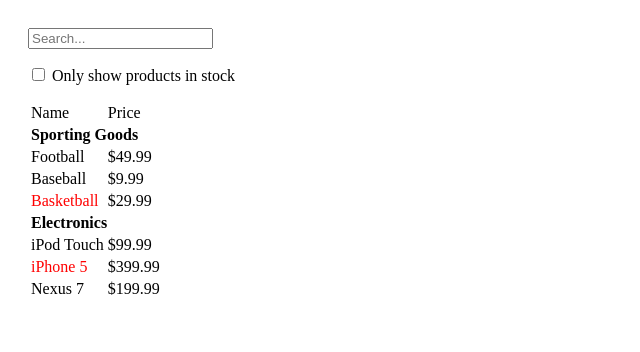
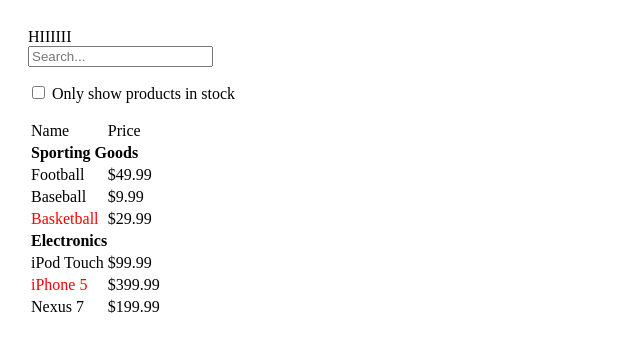
Before and after one commit to i-manolov/product-table-demo, a website: page public/index.html in a window 1280 px wide. Shown: the whole page, without its empty margins (0-640 px from the left). Drawn offline with Linux system fonts and the light colour scheme.

Commit message:
test code pipeline

```diff
--- a/public/index.html
+++ b/public/index.html
@@ -8,6 +8,7 @@
   <script src="vendor/browser.min.js"></script>
 </head>
 <body style="padding: 20px;">
+  HIIIIII
   <div id="container"></div>
 </body>
 <script src="js/app.js" type="text/babel"></script>
```
